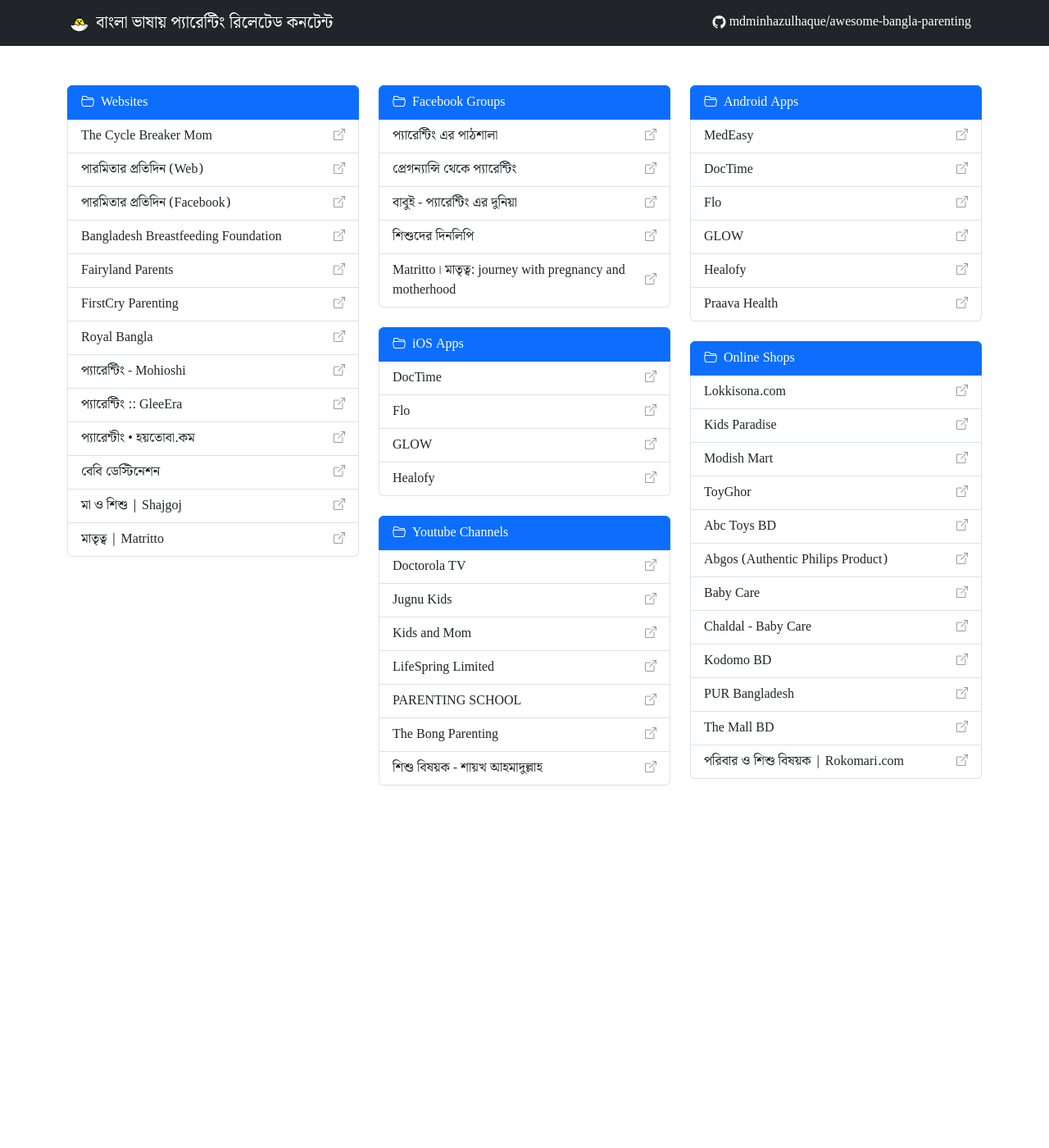
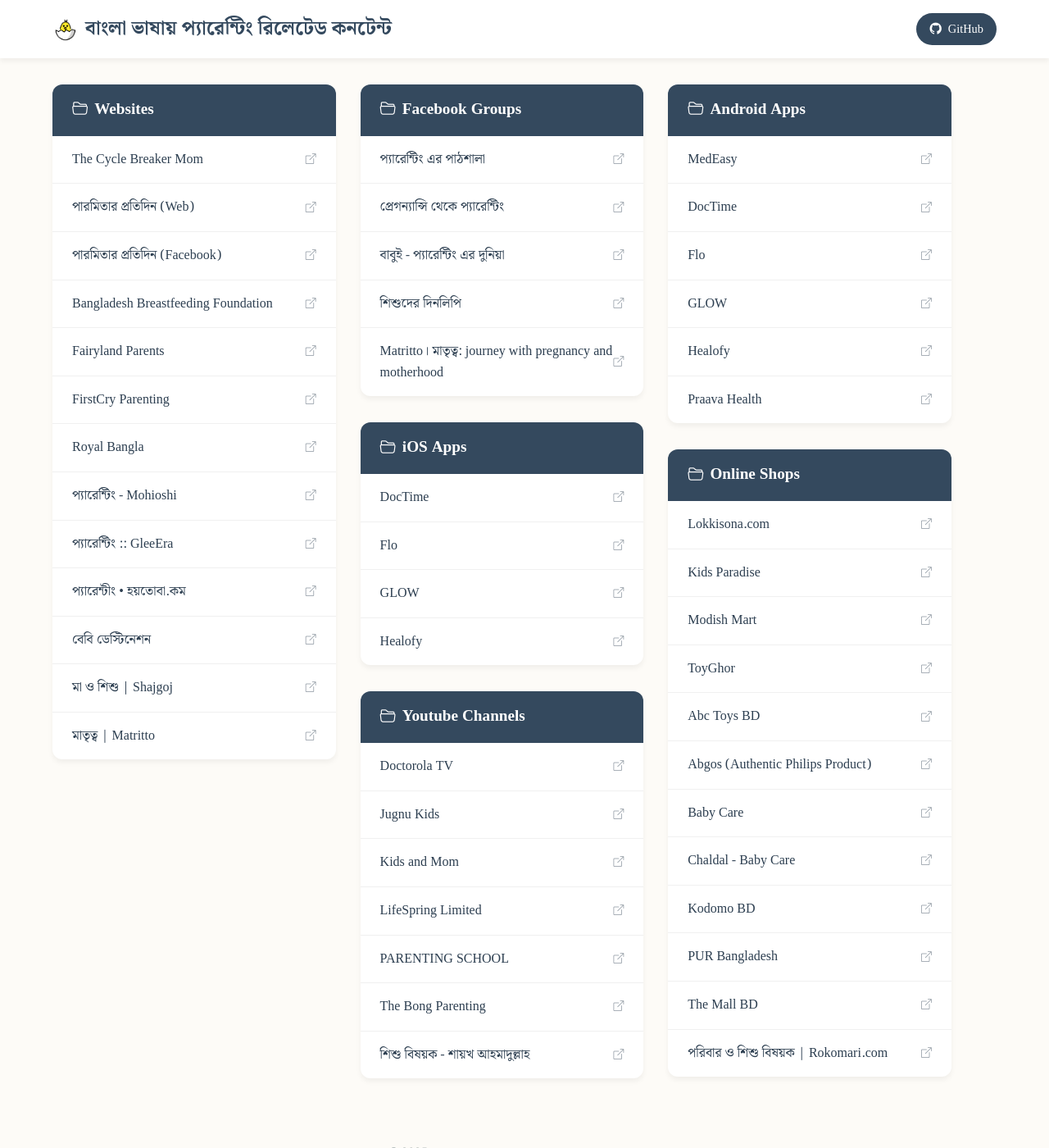
Before and after one commit to mdminhazulhaque/awesome-bangla-parenting, a Jekyll site: the page built from index.md, in a window 1280 px wide and 1400 px high. Shown: the whole window at 82% size. Built offline with Jekyll 4.4.1, drawn with Linux system fonts in a browser that asks for light colours; some of the changed text lies outside the part shown.

Commit message:
feat: replace Bootstrap with custom CSS for UI styling and add a footer.

```diff
--- a/_layouts/default.html
+++ b/_layouts/default.html
@@ -1,117 +1,84 @@
 <!doctype html>
-<html lang="en" data-bs-theme="light">
+<html lang="en">
+
 <head>
-  <!-- Forced light mode: removed color-modes.js to prevent theme switching -->
   <meta charset="utf-8">
   <meta name="viewport" content="width=device-width, initial-scale=1">
   <meta name="author" content="Md. Minhazul Haque">
   <meta name="description" content="{{ site.subtitle }}">
-  <meta name="color-scheme" content="light">
   <link rel="icon" type="image/x-icon" href="favicon.png">
   <link rel="apple-touch-icon" href="apple-touch-icon.png">
+
   <!-- Global site tag (gtag.js) - Google Analytics (UA) -->
   <script async src="https://www.googletagmanager.com/gtag/js?id=UA-57632461-8"></script>
   <script>
     window.dataLayer = window.dataLayer || [];
-      function gtag(){dataLayer.push(arguments);}
+    function gtag() { dataLayer.push(arguments); }
     gtag('js', new Date());
     gtag('config', 'UA-57632461-8', { 'anonymize_ip': true });
   </script>
-    <link href="https://cdn.jsdelivr.net/npm/bootstrap@5.3.3/dist/css/bootstrap.min.css" rel="stylesheet" integrity="sha384-QWTKZyjpPEjISv5WaRU9OFeRpok6YctnYmDr5pNlyT2bRjXh0JMhjY6hW+ALEwIH" crossorigin="anonymous">
-    <script src="https://cdn.jsdelivr.net/npm/bootstrap@5.3.3/dist/js/bootstrap.bundle.min.js" integrity="sha384-YvpcrYf0tY3lHB60NNkmXc5s9fDVZLESaAA55NDzOxhy9GkcIdslK1eN7N6jIeHz" crossorigin="anonymous"></script>
-    <script src="https://cdn.jsdelivr.net/npm/masonry-layout@4.2.2/dist/masonry.pkgd.min.js" integrity="sha384-GNFwBvfVxBkLMJpYMOABq3c+d3KnQxudP/mGPkzpZSTYykLBNsZEnG2D9G/X/+7D" crossorigin="anonymous" async></script>
-    <link rel="stylesheet" href="https://cdn.jsdelivr.net/npm/bootstrap-icons@1.11.3/font/bootstrap-icons.min.css">
+
+  <!-- Fonts -->
   <link rel="preconnect" href="https://fonts.googleapis.com">
   <link rel="preconnect" href="https://fonts.gstatic.com" crossorigin>
-    <link href="https://fonts.googleapis.com/css2?family=Noto+Serif+Bengali:wght@700&display=swap" rel="stylesheet">
+  <link href="https://fonts.googleapis.com/css2?family=Noto+Serif+Bengali:wght@400;600;700&display=swap"
+    rel="stylesheet">
+  <link rel="stylesheet" href="https://cdn.jsdelivr.net/npm/bootstrap-icons@1.11.3/font/bootstrap-icons.min.css">
+
+  <!-- Custom Styles -->
+  <link rel="stylesheet" href="assets/css/style.css">
+
+  <script src="https://cdn.jsdelivr.net/npm/masonry-layout@4.2.2/dist/masonry.pkgd.min.js"
+    integrity="sha384-GNFwBvfVxBkLMJpYMOABq3c+d3KnQxudP/mGPkzpZSTYykLBNsZEnG2D9G/X/+7D" crossorigin="anonymous"
+    async></script>
+
   <title>{{ site.title }}</title>
-    <style>
-      .bd-placeholder-img {
-      font-size: 1.125rem;
-      text-anchor: middle;
-      -webkit-user-select: none;
-      -moz-user-select: none;
-      user-select: none;
-      }
-      @media (min-width: 768px) {
-      .bd-placeholder-img-lg {
-      font-size: 3.5rem;
-      }
-      }
-      .b-example-divider {
-      width: 100%;
-      height: 3rem;
-      background-color: rgba(0, 0, 0, .1);
-      border: solid rgba(0, 0, 0, .15);
-      border-width: 1px 0;
-      box-shadow: inset 0 .5em 1.5em rgba(0, 0, 0, .1), inset 0 .125em .5em rgba(0, 0, 0, .15);
-      }
-      .b-example-vr {
-      flex-shrink: 0;
-      width: 1.5rem;
-      height: 100vh;
-      }
-      .bi {
-      vertical-align: -.125em;
-      fill: currentColor;
-      }
-      .nav-scroller {
-      position: relative;
-      z-index: 2;
-      height: 2.75rem;
-      overflow-y: hidden;
-      }
-      .nav-scroller .nav {
-      display: flex;
-      flex-wrap: nowrap;
-      padding-bottom: 1rem;
-      margin-top: -1px;
-      overflow-x: auto;
-      text-align: center;
-      white-space: nowrap;
-      -webkit-overflow-scrolling: touch;
-      }
-  /* Removed dark mode toggle styles */
-    </style>
-    <style>
-      body { font-family: 'Noto Serif Bengali', serif !important; }
-      /* Light mode enforced. Prevent accidental dark styling. */
-      [data-bs-theme="dark"] { color-scheme: light; }
-    </style>
 </head>
+
 <body>
-    <nav class="navbar navbar-expand-lg navbar-dark bg-dark">
-        <div class="container">
+  <nav class="navbar">
+    <div class="container navbar-content">
       <a class="navbar-brand" href="#">
-                <img src="favicon.png" alt="" width="30" height="24">
-                {{ site.subtitle }}
+        <img src="favicon.png" alt="Logo">
+        <span>{{ site.subtitle }}</span>
       </a>
-            <a class="btn btn-dark" href="https://github.com/mdminhazulhaque/awesome-bangla-parenting">
-                <i class="bi bi-github"></i> mdminhazulhaque/awesome-bangla-parenting
+      <a class="btn-github" href="https://github.com/mdminhazulhaque/awesome-bangla-parenting">
+        <i class="bi bi-github"></i>
+        <span>GitHub</span>
       </a>
     </div>
   </nav>
-    <main class="container py-5">
-      <div class="row" data-masonry='{"percentPosition": true }'>
+
+  <main class="container">
+    <div class="grid"
+      data-masonry='{"percentPosition": true, "itemSelector": ".grid-item", "columnWidth": ".grid-sizer", "gutter": 30 }'>
+      <div class="grid-sizer"></div>
       {% for category in site.data.parenting %}
       {% assign title = category[0] %}
-        <div class="col-md-4 mb-4">
-          <div class="list-group">
-            <a href="#" class="list-group-item list-group-item-action active disabled d-flex align-items-center" aria-current="true">
-              <i class="bi bi-folder2-open me-2"></i>
+      <div class="grid-item">
+        <div class="category-card">
+          <div class="category-header">
+            <i class="bi bi-folder2-open"></i>
             <span>{{ title }}</span>
-            </a>
+          </div>
+          <div class="category-content">
             {% assign contents = category[1] %}
             {% for content in contents %}
-            <a href="{{ content[1] }}" target="_blank" rel="noopener" class="list-group-item list-group-item-action d-flex justify-content-between align-items-center">
+            <a href="{{ content[1] }}" target="_blank" rel="noopener" class="resource-link">
               <span>{{ content[0] }}</span>
-              <i class="bi bi-box-arrow-up-right small opacity-50"></i>
+              <i class="bi bi-box-arrow-up-right icon-external"></i>
             </a>
             {% endfor %}
+          </div>
         </div>
       </div>
       {% endfor %}
     </div>
   </main>
+
+  <footer>
+    <p>&copy; {{ site.time | date: '%Y' }} {{ site.title }}. All rights reserved.</p>
+  </footer>
 </body>
+
 </html>
--- /dev/null
+++ b/assets/css/style.css
@@ -0,0 +1,206 @@
+:root {
+  --bg-color: #fdfbf7;
+  /* Warm off-white */
+  --text-color: #2c3e50;
+  /* Dark slate blue for text */
+  --accent-color: #e67e22;
+  /* Soft orange for highlights */
+  --card-bg: #ffffff;
+  --card-shadow: 0 4px 6px rgba(0, 0, 0, 0.05);
+  --card-hover-shadow: 0 10px 15px rgba(0, 0, 0, 0.1);
+  --font-main: 'Noto Serif Bengali', serif;
+  --spacing-unit: 1rem;
+  --border-radius: 12px;
+  --primary-color: #34495e;
+  --link-color: #2980b9;
+}
+
+*,
+*::before,
+*::after {
+  box-sizing: border-box;
+}
+
+body {
+  font-family: var(--font-main);
+  background-color: var(--bg-color);
+  color: var(--text-color);
+  line-height: 1.6;
+  margin: 0;
+  padding: 0;
+  -webkit-font-smoothing: antialiased;
+}
+
+a {
+  color: var(--link-color);
+  text-decoration: none;
+  transition: color 0.2s ease;
+}
+
+a:hover {
+  color: var(--accent-color);
+}
+
+/* Navbar */
+.navbar {
+  background-color: var(--card-bg);
+  box-shadow: var(--card-shadow);
+  padding: 1rem 0;
+  position: sticky;
+  top: 0;
+  z-index: 1000;
+}
+
+.container {
+  max-width: 1200px;
+  margin: 0 auto;
+  padding: 0 1.5rem;
+}
+
+.navbar-content {
+  display: flex;
+  justify-content: space-between;
+  align-items: center;
+}
+
+.navbar-brand {
+  font-size: 1.5rem;
+  font-weight: 700;
+  color: var(--primary-color);
+  display: flex;
+  align-items: center;
+  gap: 0.5rem;
+}
+
+.navbar-brand img {
+  height: 32px;
+  width: auto;
+}
+
+.btn-github {
+  background-color: var(--primary-color);
+  color: white;
+  padding: 0.5rem 1rem;
+  border-radius: 20px;
+  font-size: 0.9rem;
+  display: inline-flex;
+  align-items: center;
+  gap: 0.5rem;
+  transition: background-color 0.2s ease, transform 0.1s ease;
+}
+
+.btn-github:hover {
+  background-color: #2c3e50;
+  transform: translateY(-1px);
+  color: white;
+}
+
+/* Main Content */
+main {
+  padding: 3rem 0;
+}
+
+.grid {
+  /* Masonry handles layout, so we just need to ensure the container is ready */
+  margin: 0 auto;
+}
+
+.grid-sizer,
+.grid-item {
+  width: 30%;
+  /* 3 columns with 30px gutter (approx 3.33% gap) */
+  margin-bottom: 2rem;
+}
+
+@media (max-width: 992px) {
+
+  .grid-sizer,
+  .grid-item {
+    width: 48%;
+  }
+}
+
+@media (max-width: 576px) {
+
+  .grid-sizer,
+  .grid-item {
+    width: 100%;
+  }
+}
+
+/* Category Card */
+.category-card {
+  background: var(--card-bg);
+  border-radius: var(--border-radius);
+  box-shadow: var(--card-shadow);
+  overflow: hidden;
+  transition: transform 0.2s ease, box-shadow 0.2s ease;
+  display: flex;
+  flex-direction: column;
+}
+
+.category-card:hover {
+  box-shadow: var(--card-hover-shadow);
+}
+
+.category-header {
+  background-color: var(--primary-color);
+  color: white;
+  padding: 1rem 1.5rem;
+  font-size: 1.2rem;
+  font-weight: 600;
+  display: flex;
+  align-items: center;
+  gap: 0.5rem;
+}
+
+.category-content {
+  padding: 0;
+  list-style: none;
+  margin: 0;
+}
+
+.resource-link {
+  display: flex;
+  justify-content: space-between;
+  align-items: center;
+  padding: 1rem 1.5rem;
+  border-bottom: 1px solid #f0f0f0;
+  color: var(--text-color);
+  transition: background-color 0.2s ease;
+}
+
+.resource-link:last-child {
+  border-bottom: none;
+}
+
+.resource-link:hover {
+  background-color: #f8f9fa;
+  color: var(--link-color);
+  padding-left: 1.75rem;
+  /* Subtle slide effect */
+}
+
+.icon-external {
+  font-size: 0.8rem;
+  opacity: 0.5;
+}
+
+/* Footer (if needed) */
+footer {
+  text-align: center;
+  padding: 2rem;
+  color: #7f8c8d;
+  font-size: 0.9rem;
+}
+
+/* Responsive adjustments */
+@media (max-width: 768px) {
+  .grid {
+    grid-template-columns: 1fr;
+  }
+
+  .navbar-brand span {
+    font-size: 1.2rem;
+  }
+}
```
Lines whose indentation alone changed are shown as unchanged.
